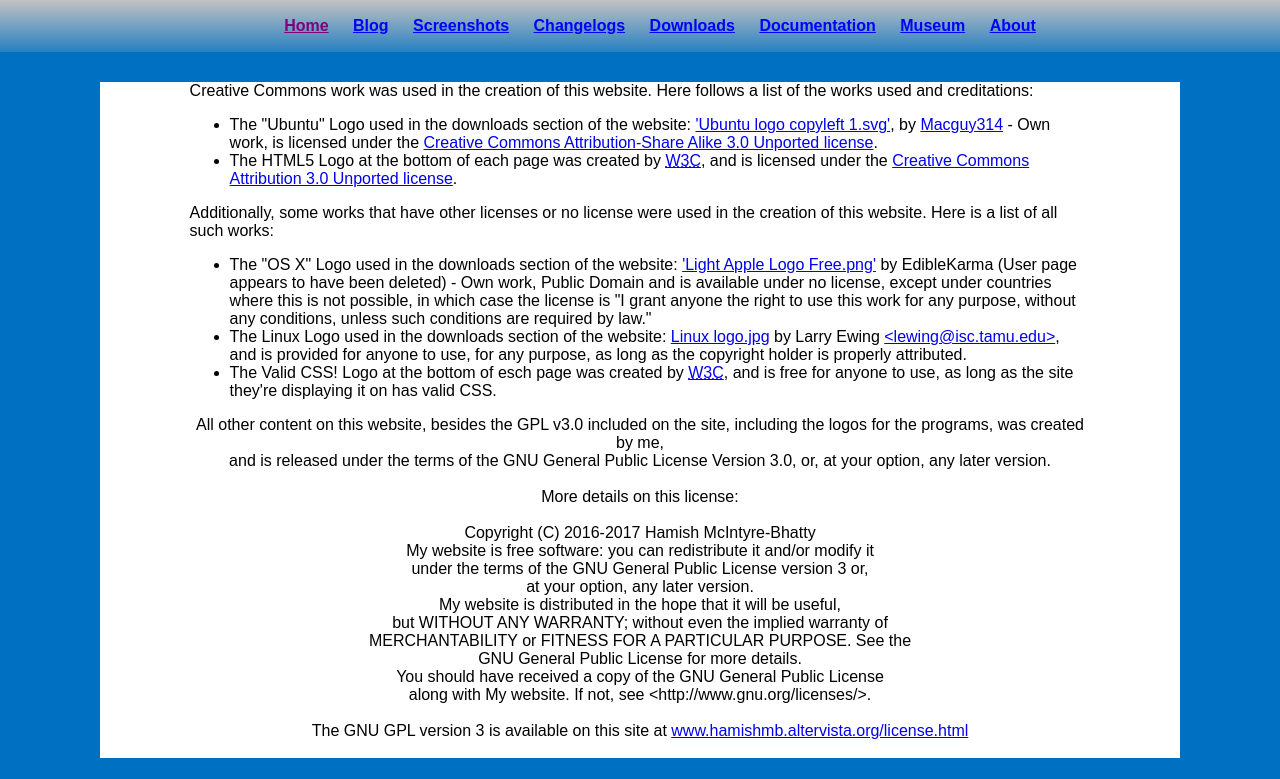
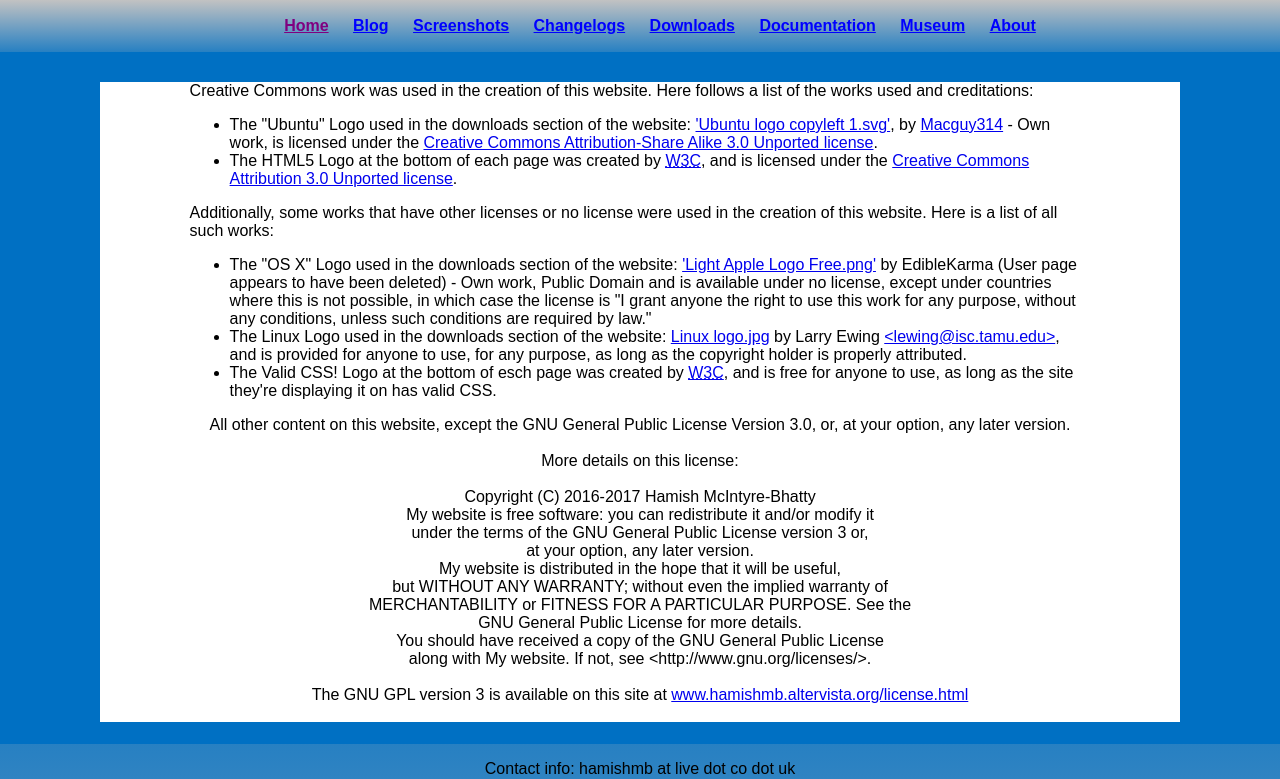
Before and after one commit to hamishmb/mywebsite, a PHP site: page /policies/licenses.php in a window 1280 px wide. Shown: the top 779 px of the page. Run offline with PHP 8.4, Linux system fonts and the light colour scheme.

Commit message:
Clarify wording in licenses.php, it works!

```diff
--- a/policies/licenses.php
+++ b/policies/licenses.php
@@ -48,8 +48,7 @@ The GNU GPL version 3 is available on the site at hamishmb.altervista.org/licens
             </ul>
             </p>
             <p class="AlignCenter">
-            All other content on this website, besides the GPL v3.0 included on the site, including the logos for the programs, was created by me,<br>
-            and is released under the terms of the GNU General Public License Version 3.0, or, at your option, any later version.<br><br>
+            All other content on this website, except the GNU General Public License Version 3.0, or, at your option, any later version.<br><br>
             More details on this license:<br><br>
 
             Copyright (C) 2016-2017 Hamish McIntyre-Bhatty<br>
```
